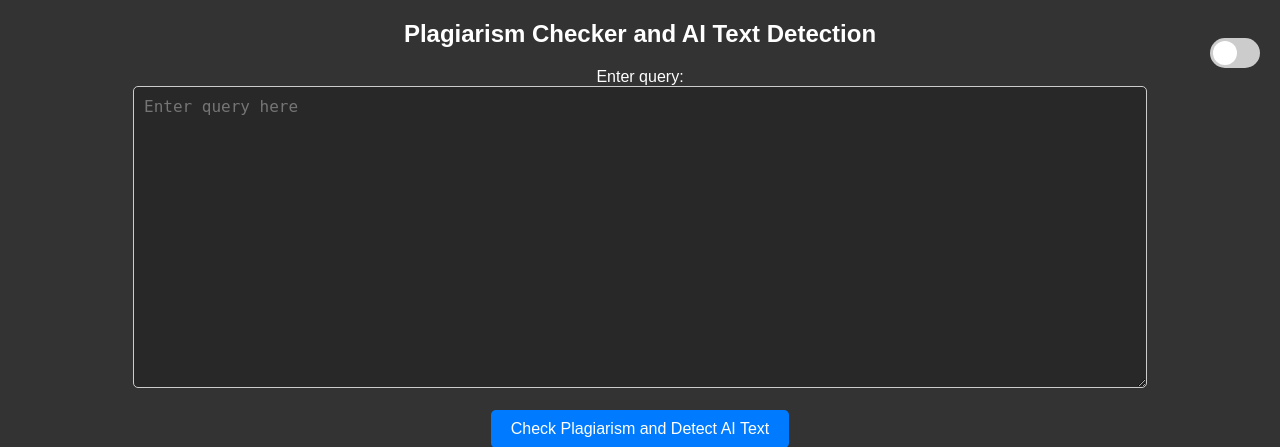
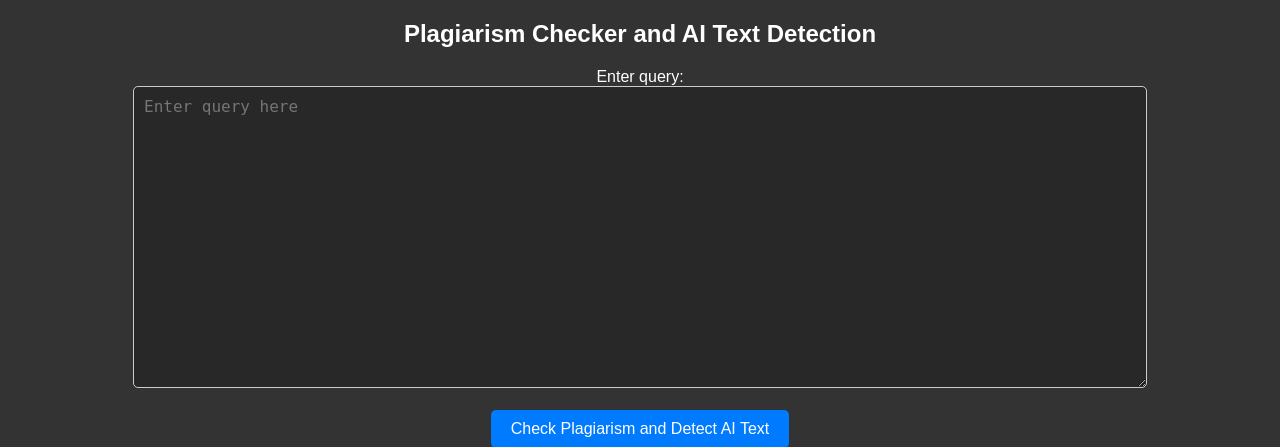
Before and after one commit to Churanta/Plagiarism-Checker-and-AI-Text-Detection, a Flask app: page / in a window 1280 px wide. Shown: the top 447 px of the page. Run offline with Flask 3, Linux system fonts and the light colour scheme.

Commit message:
first commit

```diff
--- a/templates/index.html
+++ b/templates/index.html
@@ -9,12 +9,6 @@
         font-family: Arial, sans-serif;
         margin: 0;
         padding: 20px;
-      }
-
-      /* Add light mode styles */
-      body.light-mode {
-        background-color: #f9e3e3;
-        color: #333;
       }
 
       h1 {
@@ -117,59 +111,9 @@
       ::-webkit-scrollbar-thumb:hover {
         background-color: #888;
       }
-
-      /* Add slider button styles */
-      .slider {
-        position: fixed;
-        top: 20px;
-        right: 20px;
-        z-index: 1;
-      }
-
-      .slider input {
-        opacity: 0;
-        width: 0;
-        height: 0;
-      }
-
-      .slider label {
-        display: block;
-        width: 50px;
-        height: 30px;
-        border-radius: 15px;
-        background-color: #ccc;
-        position: relative;
-        cursor: pointer;
-      }
-
-      .slider label:after {
-        content: "";
-        position: absolute;
-        width: 24px;
-        height: 24px;
-        border-radius: 50%;
-        background-color: #fff;
-        top: 3px;
-        left: 3px;
-        transition: 0.2s;
-      }
-
-      .slider input:checked + label {
-        background-color: #007bff;
-      }
-
-      .slider input:checked + label:after {
-        left: calc(100% - 3px);
-        transform: translateX(-100%);
-      }
     </style>
     <script src="https://cdn.jsdelivr.net/npm/chart.js"></script>
     <script>
-      function toggleMode() {
-        var body = document.getElementsByTagName("body")[0];
-        body.classList.toggle("light-mode");
-      }
-
       function highlightPlagiarizedText() {
         var queryText = document.getElementById("query-text").value;
         var plagiarizedTexts = JSON.parse("{{ plagiarized_texts|tojson }}");
@@ -187,10 +131,6 @@
     </script>
   </head>
   <body onload="highlightPlagiarizedText()">
-    <div class="slider">
-      <input type="checkbox" id="mode-toggle" onchange="toggleMode()" />
-      <label for="mode-toggle"></label>
-    </div>
     <h1>Plagiarism Checker and AI Text Detection</h1>
     <form action="/" method="POST">
       <label for="query-text">Enter query:</label><br />
```
